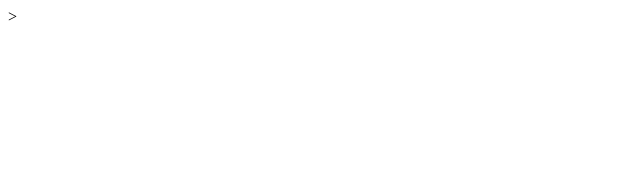
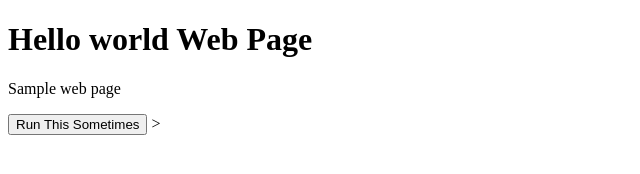
Before and after one commit to JoshuaJSG/learn-html, a plain HTML site: page index.html in a window 1280 px wide. Shown: the whole page, without its empty margins (0-640 px from the left). Drawn offline with Linux system fonts and the light colour scheme.

Commit message:
index.html file added with onClick

```diff
--- a/index.html
+++ b/index.html
@@ -8,11 +8,14 @@
 	</style>
 </head>
 <body>
+	<h1>Hello world Web Page</h1>
+	<p>Sample web page</p>
 	<script>
 		alert('this is a Page');
-		function runThisSOmetimes(){
+		function runThisSometimes(){
 			alert('run this sometimes');
 		}
 </script>
+<button onclick="runThisSometimes()">Run This Sometimes</button>
 </body>
 </html>>
```
